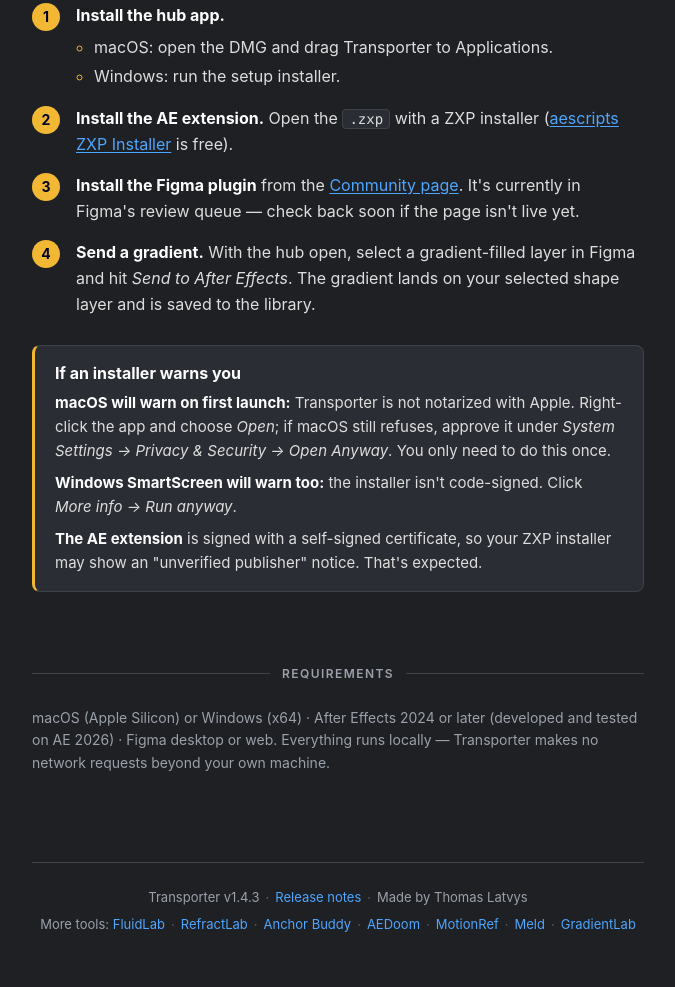
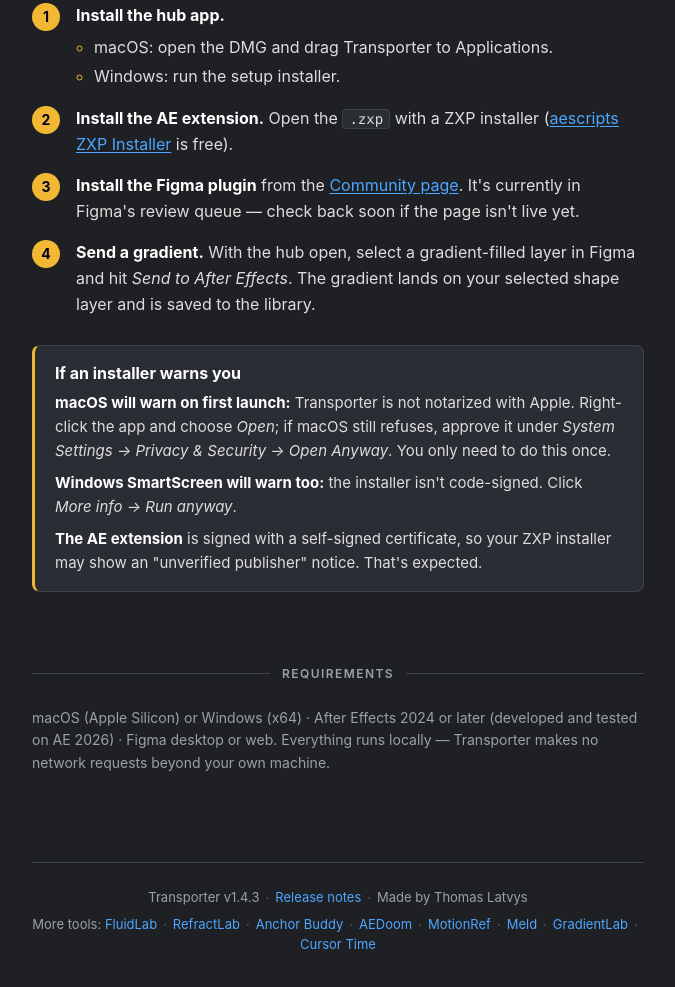
Before and after one commit to tlatvys-ac/transporter-app, a plain HTML site: page index.html in a window 1280 px wide. Shown: the part 2548-3535 px from the top of the page, without its empty margins (302-977 px from the left). Drawn offline with Linux system fonts and the light colour scheme; no server answers.

Commit message:
Footer: link Cursor Time
Co-Authored-By: Claude Opus 5.5 <noreply@anthropic.com>

```diff
--- a/index.html
+++ b/index.html
@@ -544,7 +544,7 @@
     <footer>
         <p>Transporter <span id="version">v1.4.3</span><span class="sep">·</span><wbr><a href="https://github.com/tlatvys-ac/transporter-app/releases">Release notes</a><span class="sep">·</span><wbr>Made&nbsp;by&nbsp;Thomas&nbsp;Latvys</p>
         <p>More tools:
-            <a href="https://tlatvys-ac.github.io/fluidlab-app/">FluidLab</a><span class="sep">·</span><wbr><a href="https://tlatvys-ac.github.io/refractlab-app/">RefractLab</a><span class="sep">·</span><wbr><a href="https://tlatvys-ac.github.io/anchor-buddy-app/">Anchor&nbsp;Buddy</a><span class="sep">·</span><wbr><a href="https://tlatvys-ac.github.io/aedoom-app/">AEDoom</a><span class="sep">·</span><wbr><a href="https://tlatvys-ac.github.io/motionref-app/">MotionRef</a><span class="sep">·</span><wbr><a href="https://tlatvys-ac.github.io/meld-app/">Meld</a><span class="sep">·</span><wbr><a href="https://tlatvys-ac.github.io/gradientlab-app/">GradientLab</a>
+            <a href="https://tlatvys-ac.github.io/fluidlab-app/">FluidLab</a><span class="sep">·</span><wbr><a href="https://tlatvys-ac.github.io/refractlab-app/">RefractLab</a><span class="sep">·</span><wbr><a href="https://tlatvys-ac.github.io/anchor-buddy-app/">Anchor&nbsp;Buddy</a><span class="sep">·</span><wbr><a href="https://tlatvys-ac.github.io/aedoom-app/">AEDoom</a><span class="sep">·</span><wbr><a href="https://tlatvys-ac.github.io/motionref-app/">MotionRef</a><span class="sep">·</span><wbr><a href="https://tlatvys-ac.github.io/meld-app/">Meld</a><span class="sep">·</span><wbr><a href="https://tlatvys-ac.github.io/gradientlab-app/">GradientLab</a><span class="sep">·</span><wbr><a href="https://tlatvys-ac.github.io/cursor-time-app/">Cursor&nbsp;Time</a>
         </p>
     </footer>
 </div>
```
